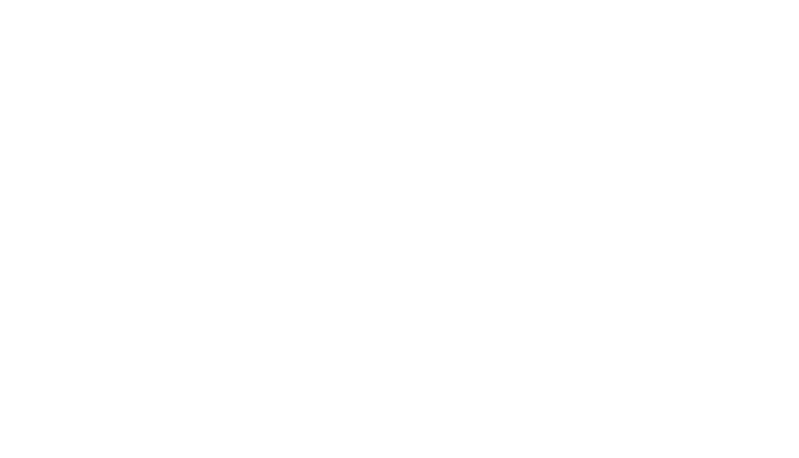
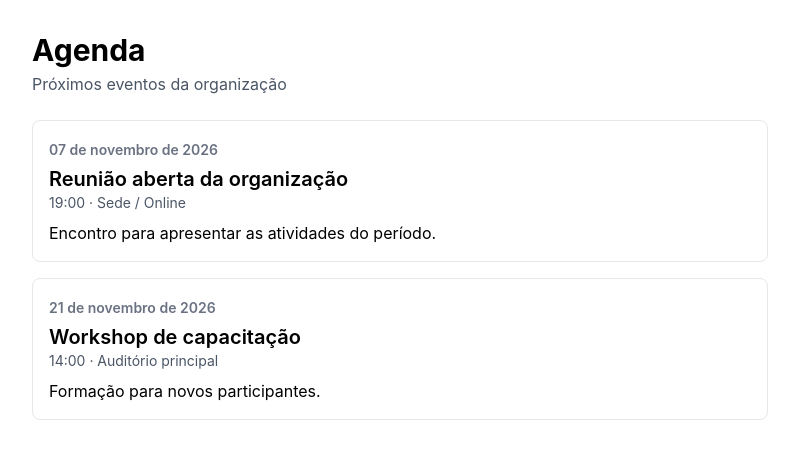
Before and after one commit to Henriquewtd-cyber/Lacis2026, a React (Vite) app in the folder frontend/: page /agenda in a window 1280 px wide. Before the commit this address had no page. Shown: the top 458 px of the page, without its empty margins (240-1039 px from the left). Built offline with nearby package versions, Linux system fonts and the light colour scheme.

Commit message:
criada pagina de agenda

```diff
--- a/frontend/src/App.tsx
+++ b/frontend/src/App.tsx
@@ -6,6 +6,7 @@
 import Cidades from "./pages/cidades";
 import DirigenteCulturaPage from "./pages/info";
 import Sobre from "./pages/sobre";
+import Agenda from "./pages/agenda";
 import AdminHome from "./pages/admin/adminHome";
 import CidadeForm from "./pages/admin/cidadesForm";
 import ImportarCidades from "./pages/admin/importarForm";
@@ -22,6 +23,7 @@
         element={<DirigenteCulturaPage />}
       />
       <Route path="/sobre" element={<Sobre />} />
+      <Route path="/agenda" element={<Agenda />} />
 
       <Route path="/admin/login" element={<Login />} />
 
--- /dev/null
+++ b/frontend/src/pages/agenda.tsx
@@ -0,0 +1,62 @@
+type Evento = {
+  id: number;
+  titulo: string;
+  data: string; // formato AAAA-MM-DD
+  horario: string;
+  local: string;
+  descricao: string;
+};
+
+const eventos: Evento[] = [
+  {
+    id: 1,
+    titulo: "Reunião aberta da organização",
+    data: "2026-11-07",
+    horario: "19:00",
+    local: "Sede / Online",
+    descricao: "Encontro para apresentar as atividades do período.",
+  },
+  {
+    id: 2,
+    titulo: "Workshop de capacitação",
+    data: "2026-11-21",
+    horario: "14:00",
+    local: "Auditório principal",
+    descricao: "Formação para novos participantes.",
+  },
+];
+
+function formatarData(iso: string) {
+  return new Date(iso).toLocaleDateString("pt-BR", {
+    day: "2-digit",
+    month: "long",
+    year: "numeric",
+    timeZone: "UTC", // evita mostrar um dia a menos por causa do fuso (UTC-3)
+  });
+}
+
+export default function Agenda() {
+  const ordenados = [...eventos].sort((a, b) => a.data.localeCompare(b.data));
+
+  return (
+    <main className="mx-auto max-w-3xl px-4 py-8">
+      <h1 className="text-3xl font-bold">Agenda</h1>
+      <p className="mt-1 text-gray-600">Próximos eventos da organização</p>
+
+      <ul className="mt-6 grid gap-4">
+        {ordenados.map((e) => (
+          <li key={e.id} className="rounded-lg border border-gray-200 p-4">
+            <time dateTime={e.data} className="text-sm font-semibold text-gray-500">
+              {formatarData(e.data)}
+            </time>
+            <h2 className="mt-1 text-xl font-semibold">{e.titulo}</h2>
+            <p className="text-sm text-gray-600">
+              {e.horario} · {e.local}
+            </p>
+            <p className="mt-2">{e.descricao}</p>
+          </li>
+        ))}
+      </ul>
+    </main>
+  );
+}
--- a/frontend/src/pages/home.tsx
+++ b/frontend/src/pages/home.tsx
@@ -279,7 +279,7 @@
                     }}
                 >
                     <NavTag label="SOBRE O LACIS" href="sobre" />
-                    <NavTag label="AGENDA" href="" ready={false} />
+                    <NavTag label="AGENDA" href="agenda" />
                     <NavTag label="CURSOS DE EXTENSÃO" href="" ready={false} />
                     <NavTag label="TEXTOS" href="" ready={false} />
                     <NavTag label="PESQUISAS" href="" ready={false} />
```
